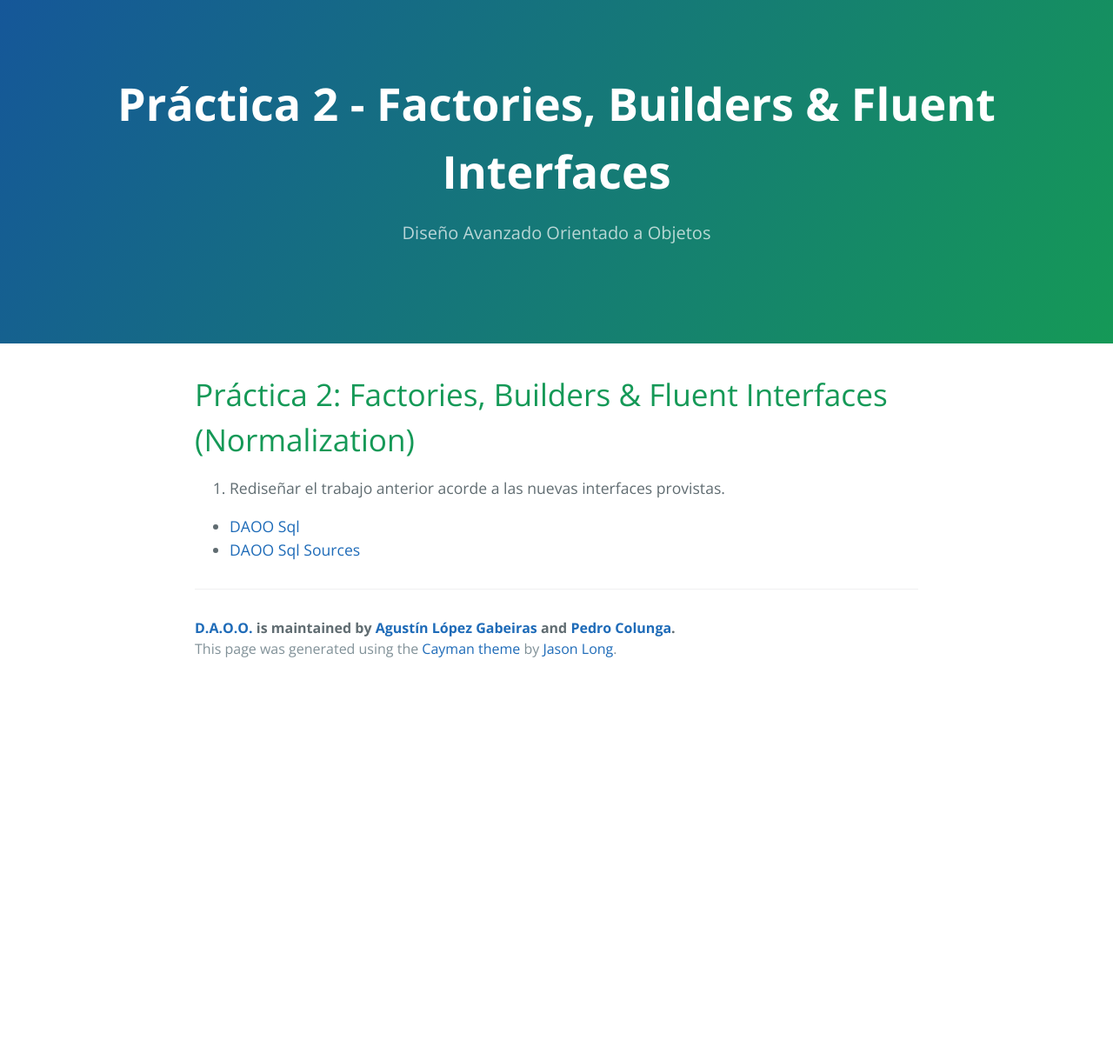
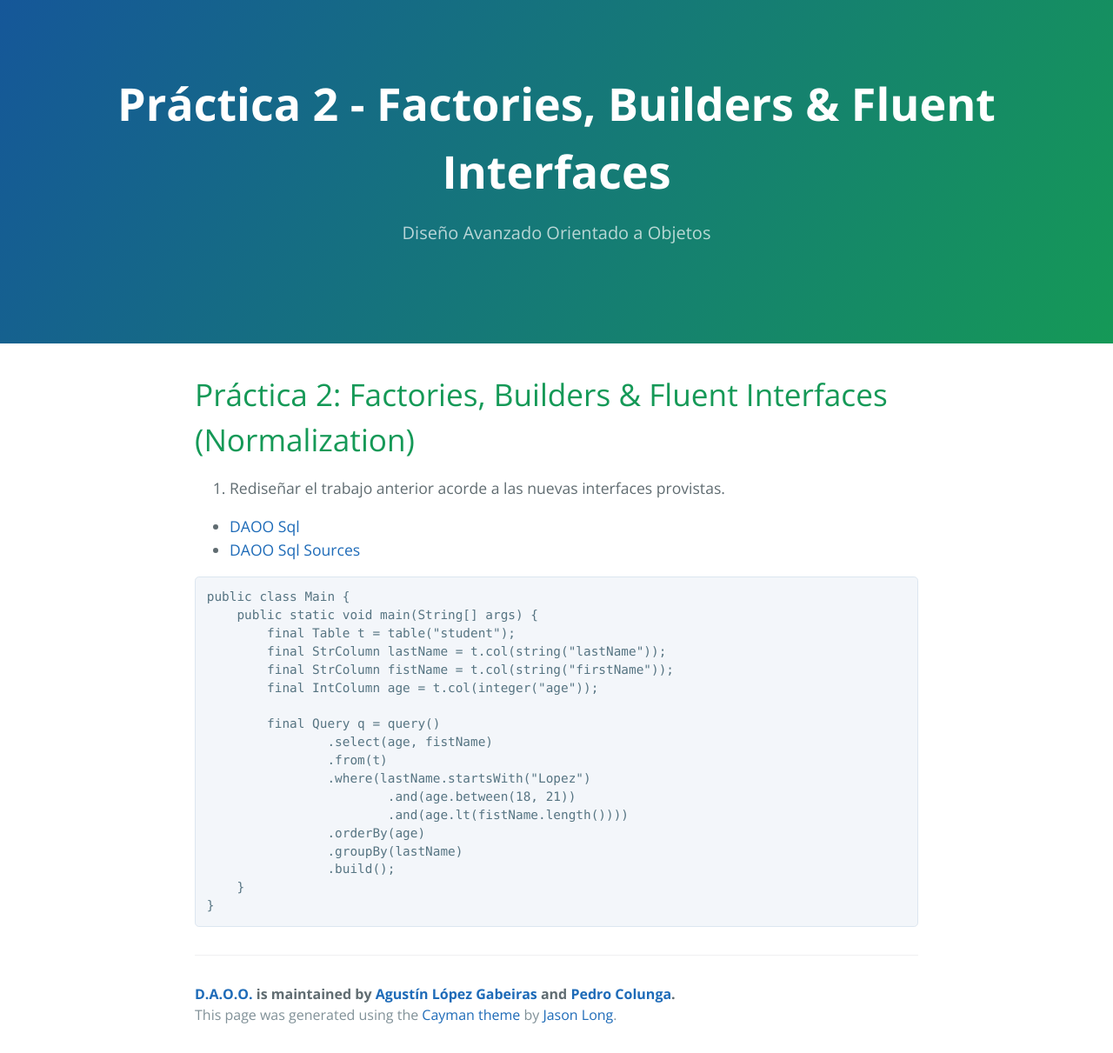
Before and after one commit to FacultadDeIngenieria/daoo-site, a Jekyll site: the page built from 3-structural/practice.md, in a window 1280 px wide. Shown: the whole page at 87% size. Built offline with Jekyll 4.4.1, drawn with Linux system fonts in a browser that asks for light colours; before the commit the page ends 900 px from its top, so only the background shows below that.

Commit message:
Add Example

````diff
--- a/3-structural/practice.md
+++ b/3-structural/practice.md
@@ -10,3 +10,24 @@ permalink: /practice/normalization
 
 - [DAOO Sql](../3-structural/daoo-sql.jar)
 - [DAOO Sql Sources](../3-structural/daoo-sql-src.jar)
+
+```
+public class Main {
+    public static void main(String[] args) {
+        final Table t = table("student");
+        final StrColumn lastName = t.col(string("lastName"));
+        final StrColumn fistName = t.col(string("firstName"));
+        final IntColumn age = t.col(integer("age"));
+
+        final Query q = query()
+                .select(age, fistName)
+                .from(t)
+                .where(lastName.startsWith("Lopez")
+                        .and(age.between(18, 21))
+                        .and(age.lt(fistName.length())))
+                .orderBy(age)
+                .groupBy(lastName)
+                .build();
+    }
+}
+```
````
